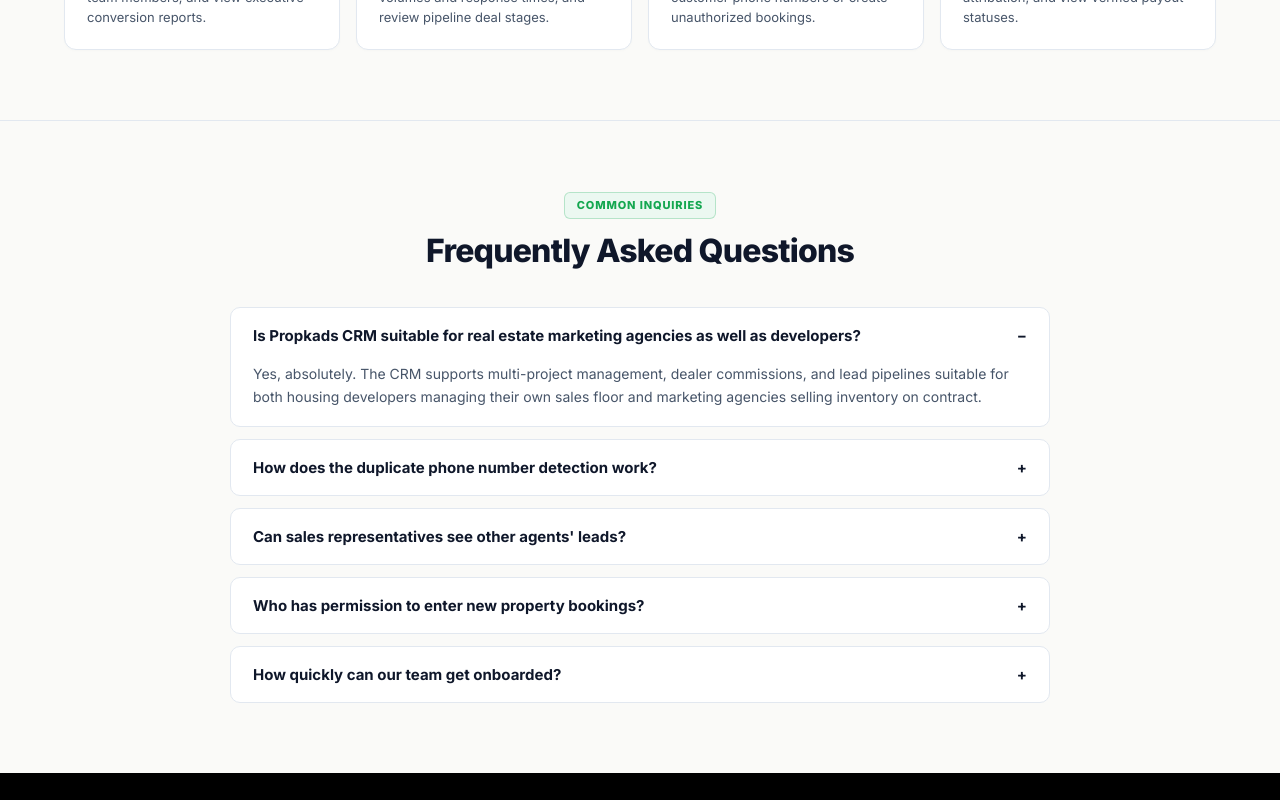
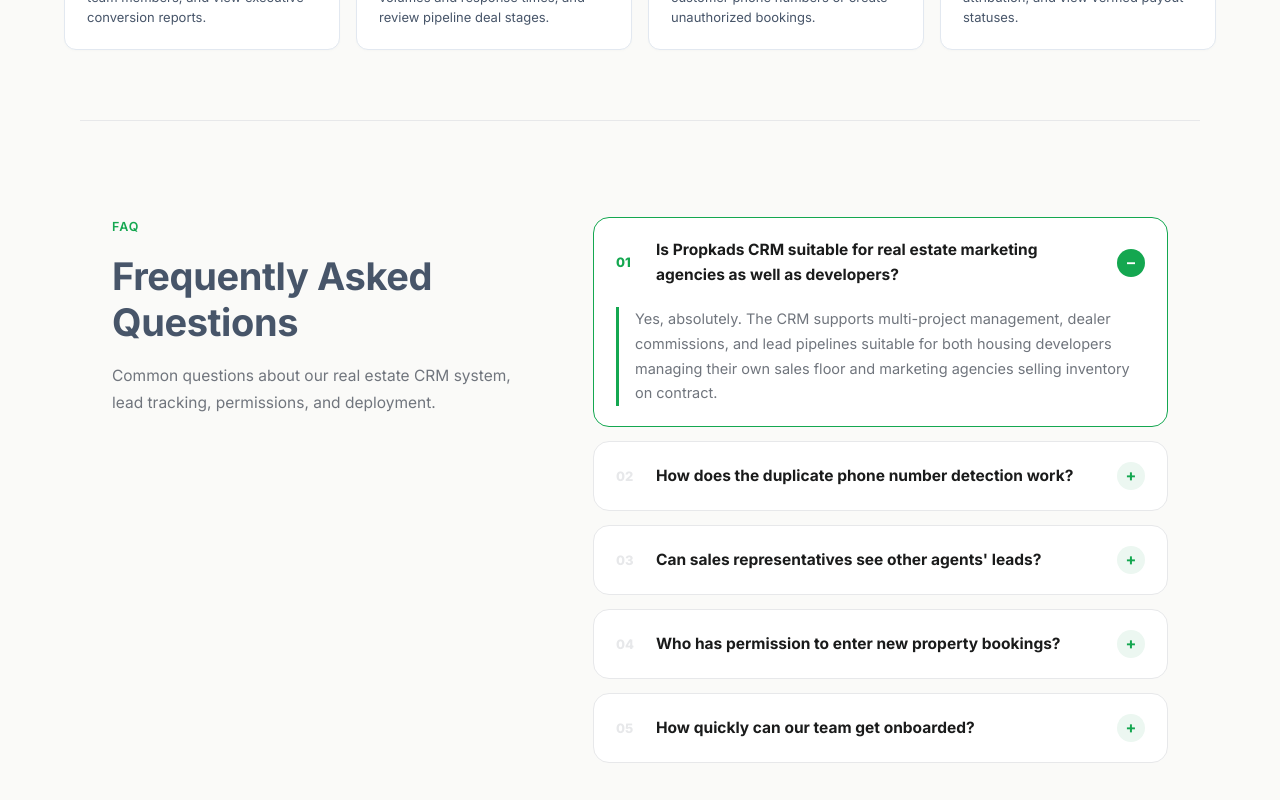
Before and after one commit to khurram7jc/propkads-website, a Next.js app: page /crm in a window 1280 px wide. Shown: the part 1820-2620 px from the top of the page. Built offline with nearby package versions, Linux system fonts and the light colour scheme; no server answers; the database is empty.

Commit message:
Update CRM FAQ design to match main website FAQ

```diff
--- a/app/crm/crm.css
+++ b/app/crm/crm.css
@@ -1391,123 +1391,17 @@
 }
 
 /* ==========================================================================
-   FAQ Section
+   FAQ Section (Main Website Matching Design)
    ========================================================================== */
-.crm-faq-section {
-  padding: 70px 0;
-  background: #FAFAF8;
-  border-top: 1px solid var(--crm-border);
-}
-
-.crm-faq-list {
-  max-width: 820px;
-  margin: 0 auto;
-  display: flex;
-  flex-direction: column;
-  gap: 12px;
-}
-
-.crm-faq-item {
-  background: #FFFFFF;
-  border: 1px solid var(--crm-border);
-  border-radius: 10px;
-  overflow: hidden;
-}
-
-.crm-faq-question {
-  width: 100%;
-  padding: 18px 22px;
-  display: flex;
-  align-items: center;
-  justify-content: space-between;
-  background: none;
-  border: none;
-  text-align: left;
-  font-size: 15px;
-  font-weight: 700;
-  color: var(--crm-text-heading);
-  cursor: pointer;
-}
-
-.crm-faq-answer {
-  padding: 0 22px 18px 22px;
-  font-size: 14px;
-  color: var(--crm-text-body);
-  line-height: 1.6;
-}
-
-/* ==========================================================================
-   Bottom Launch Banner
-   ========================================================================== */
-.crm-bottom-banner {
-  padding: 70px 0;
-  background: linear-gradient(135deg, #064E3B 0%, #0F172A 100%);
-  color: #FFFFFF;
-  text-align: center;
-}
-
-.crm-bottom-title {
-  font-size: 34px;
-  font-weight: 800;
-  color: #FFFFFF;
-  margin-bottom: 14px;
-  letter-spacing: -0.02em;
-}
-
-.crm-bottom-desc {
-  font-size: 16px;
-  color: #CBD5E1;
-  max-width: 640px;
-  margin: 0 auto 30px auto;
-}
-
-.crm-bottom-ctas {
-  display: flex;
-  align-items: center;
-  justify-content: center;
-  gap: 14px;
-  flex-wrap: wrap;
-}
-
-.crm-btn-launch-portal {
-  display: inline-flex;
-  align-items: center;
-  gap: 8px;
-  background: var(--crm-emerald);
-  color: #FFFFFF !important;
-  font-size: 15px;
-  font-weight: 700;
-  padding: 13px 28px;
-  border-radius: 10px;
-  text-decoration: none;
-  box-shadow: 0 4px 16px rgba(20, 167, 80, 0.4);
-  transition: all 0.2s ease;
-}
-
-.crm-btn-launch-portal:hover {
-  background: #0f8b41;
-  transform: translateY(-2px);
-}
-
-.crm-btn-talk-demo {
-  display: inline-flex;
-  align-items: center;
-  gap: 8px;
-  background: rgba(255, 255, 255, 0.12);
-  color: #FFFFFF !important;
-  font-size: 15px;
-  font-weight: 700;
-  padding: 13px 26px;
-  border-radius: 10px;
-  border: 1px solid rgba(255, 255, 255, 0.2);
-  text-decoration: none;
-  transition: all 0.2s ease;
-}
-
-.crm-btn-talk-demo:hover {
-  background: rgba(255, 255, 255, 0.2);
-  transform: translateY(-2px);
-}
+.crm-page-wrap .faq-v2-item {
+  opacity: 1 !important;
+  transform: none !important;
+}
+
+.crm-page-wrap .faq-stagger-5 {
+  transition-delay: .45s;
+}
+
 
 /* Responsive adjustments */
 @media (max-width: 1024px) {
--- a/app/crm/page.js
+++ b/app/crm/page.js
@@ -24,6 +24,29 @@ const DEFAULT_CONTENT = {
   header_nav_3: 'How It Works',
   header_nav_4: 'Contact',
 };
+
+const CRM_FAQS = [
+  {
+    q: 'Is Propkads CRM suitable for real estate marketing agencies as well as developers?',
+    a: 'Yes, absolutely. The CRM supports multi-project management, dealer commissions, and lead pipelines suitable for both housing developers managing their own sales floor and marketing agencies selling inventory on contract.',
+  },
+  {
+    q: 'How does the duplicate phone number detection work?',
+    a: 'Whenever a lead is ingested via Facebook Ads, web forms, or manual entry, our system normalizes the Pakistani phone number and checks your database. If the phone already exists, it displays an alert with the assigned agent\'s name, preventing multiple agents from calling the same buyer.',
+  },
+  {
+    q: 'Can sales representatives see other agents\' leads?',
+    a: 'No. Sales representatives only have access to their assigned leads. They cannot view or export customer contact information assigned to other representatives, keeping your proprietary database secure.',
+  },
+  {
+    q: 'Who has permission to enter new property bookings?',
+    a: 'Only the Company Administrator has the permission to enter new property bookings and lock property unit status. Sales agents and external brokers have view-only rights to prevent unauthorized booking entries.',
+  },
+  {
+    q: 'How quickly can our team get onboarded?',
+    a: 'Your dedicated company workspace can be set up within 24 to 48 hours. We configure your projects, property inventory, and team accounts, followed by an onboarding walkthrough for your sales team.',
+  },
+];
 
 export default function CRMProductPage() {
   const [c, setC] = useState(DEFAULT_CONTENT);
@@ -237,74 +260,38 @@ export default function CRMProductPage() {
         </div>
       </section>
 
-      {/* 5. Frequently Asked Questions */}
-      <section className="crm-faq-section" id="faq">
-        <div className="crm-container">
-          <div className="crm-section-header">
-            <span className="crm-section-badge">Common Inquiries</span>
-            <h2 className="crm-section-title">Frequently Asked Questions</h2>
+      {/* 5. Frequently Asked Questions (Matching Main Website Design) */}
+      <section className="section container" id="faq" style={{ paddingBottom: '96px' }}>
+        <div className="faq-v2-wrap">
+          <div className="faq-v2-left">
+            <div className="section-tag">FAQ</div>
+            <h2>Frequently Asked Questions</h2>
+            <p className="section-intro">
+              Common questions about our real estate CRM system, lead tracking, permissions, and deployment.
+            </p>
           </div>
 
-          <div className="crm-faq-list">
-            <div className="crm-faq-item">
-              <button className="crm-faq-question" onClick={() => toggleFaq(0)}>
-                <span>Is Propkads CRM suitable for real estate marketing agencies as well as developers?</span>
-                <span>{openFaq === 0 ? '−' : '+'}</span>
-              </button>
-              {openFaq === 0 && (
-                <div className="crm-faq-answer">
-                  Yes, absolutely. The CRM supports multi-project management, dealer commissions, and lead pipelines suitable for both housing developers managing their own sales floor and marketing agencies selling inventory on contract.
+          <div className="faq-v2-list in-view">
+            {CRM_FAQS.map((f, i) => (
+              <details className={`faq-v2-item faq-stagger-${i + 1}`} key={i} open={openFaq === i}>
+                <summary
+                  onClick={(e) => {
+                    e.preventDefault();
+                    setOpenFaq(openFaq === i ? -1 : i);
+                  }}
+                >
+                  <span className="faq-v2-num">{String(i + 1).padStart(2, '0')}</span>
+                  <span className="faq-v2-q">{f.q}</span>
+                  <span className="faq-v2-icon">
+                    <span className="plus">+</span>
+                    <span className="minus">–</span>
+                  </span>
+                </summary>
+                <div className="faq-v2-answer">
+                  <p>{f.a}</p>
                 </div>
-              )}
-            </div>
-
-            <div className="crm-faq-item">
-              <button className="crm-faq-question" onClick={() => toggleFaq(1)}>
-                <span>How does the duplicate phone number detection work?</span>
-                <span>{openFaq === 1 ? '−' : '+'}</span>
-              </button>
-              {openFaq === 1 && (
-                <div className="crm-faq-answer">
-                  Whenever a lead is ingested via Facebook Ads, web forms, or manual entry, our system normalizes the Pakistani phone number and checks your database. If the phone already exists, it displays an alert with the assigned agent&apos;s name, preventing multiple agents from calling the same buyer.
-                </div>
-              )}
-            </div>
-
-            <div className="crm-faq-item">
-              <button className="crm-faq-question" onClick={() => toggleFaq(2)}>
-                <span>Can sales representatives see other agents&apos; leads?</span>
-                <span>{openFaq === 2 ? '−' : '+'}</span>
-              </button>
-              {openFaq === 2 && (
-                <div className="crm-faq-answer">
-                  No. Sales representatives only have access to their assigned leads. They cannot view or export customer contact information assigned to other representatives, keeping your proprietary database secure.
-                </div>
-              )}
-            </div>
-
-            <div className="crm-faq-item">
-              <button className="crm-faq-question" onClick={() => toggleFaq(3)}>
-                <span>Who has permission to enter new property bookings?</span>
-                <span>{openFaq === 3 ? '−' : '+'}</span>
-              </button>
-              {openFaq === 3 && (
-                <div className="crm-faq-answer">
-                  Only the Company Administrator has the permission to enter new property bookings and lock property unit status. Sales agents and external brokers have view-only rights to prevent unauthorized booking entries.
-                </div>
-              )}
-            </div>
-
-            <div className="crm-faq-item">
-              <button className="crm-faq-question" onClick={() => toggleFaq(4)}>
-                <span>How quickly can our team get onboarded?</span>
-                <span>{openFaq === 4 ? '−' : '+'}</span>
-              </button>
-              {openFaq === 4 && (
-                <div className="crm-faq-answer">
-                  Your dedicated company workspace can be set up within 24 to 48 hours. We configure your projects, property inventory, and team accounts, followed by an onboarding walkthrough for your sales team.
-                </div>
-              )}
-            </div>
+              </details>
+            ))}
           </div>
         </div>
       </section>
```
